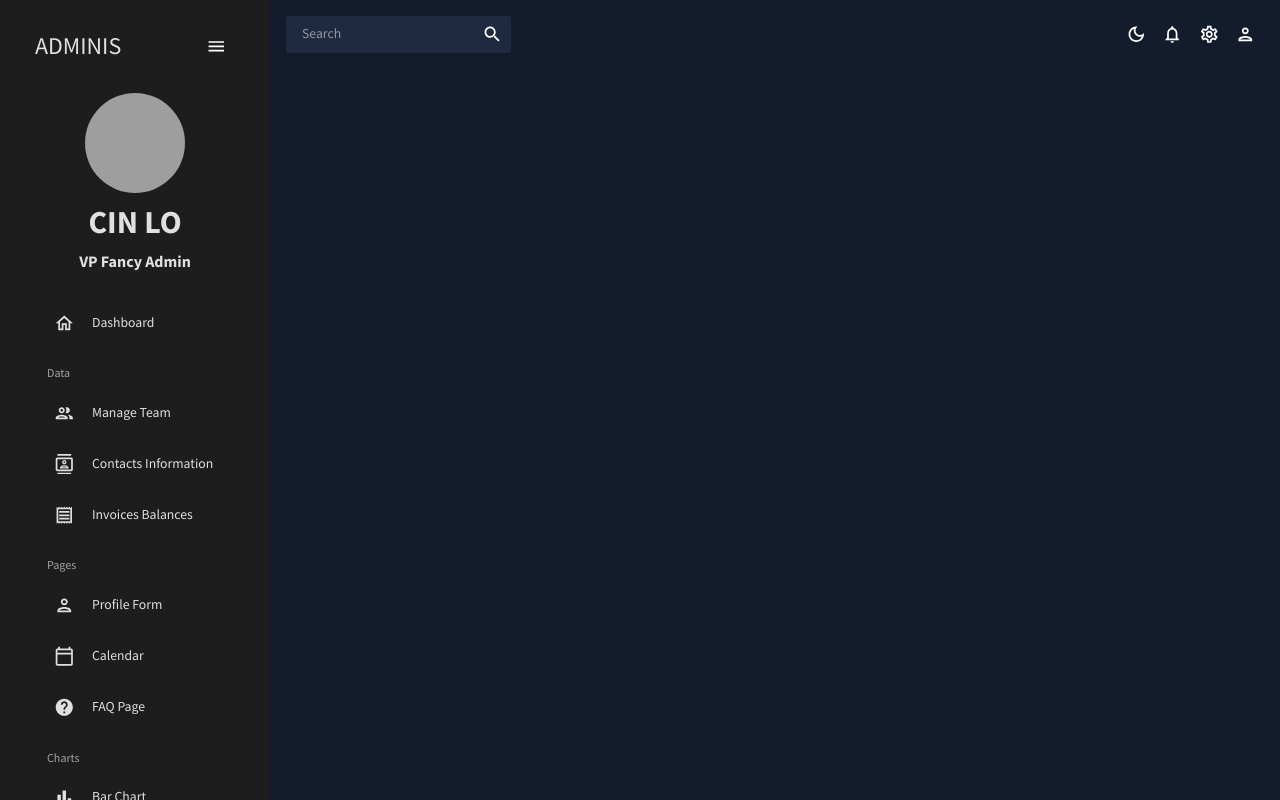
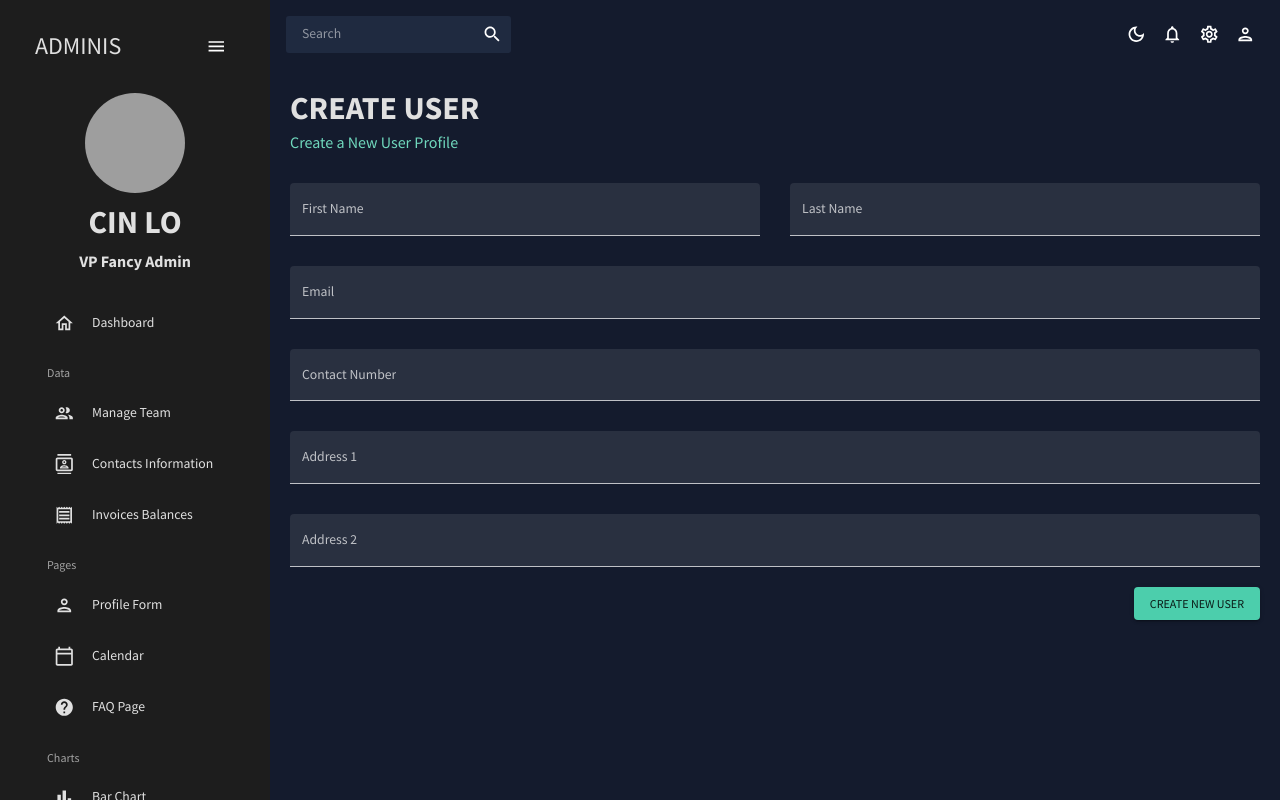
Before and after one commit to CinLo82/reactDashboardApp, a React (Create React App) app: page /form in a window 1280 px wide. Built offline with nearby package versions, Linux system fonts and the light colour scheme; grey boxes are pictures that could not be loaded.

Commit message:
creando create user page

```diff
--- a/package.json
+++ b/package.json
@@ -20,6 +20,7 @@
     "@testing-library/jest-dom": "^5.16.5",
     "@testing-library/react": "^13.4.0",
     "@testing-library/user-event": "^13.5.0",
+    "formik": "^2.2.9",
     "formix": "^0.0.1",
     "react": "^18.2.0",
     "react-dom": "^18.2.0",
--- a/src/App.js
+++ b/src/App.js
@@ -7,8 +7,8 @@
 import Team from './scenes/team';
 import Contacts from './scenes/contacts';
 import Invoices from './scenes/invoices';
+import Form from './scenes/form';
 //import Bar from './scenes/bar';
-//import Form from './scenes/form';
 //import Line from './scenes/line';
 //import Pie from './scenes/pie';
 //import FAQ from './scenes/faq';
@@ -31,8 +31,8 @@
               <Route path='/team' element={<Team />} />
               <Route path='/contacts' element={<Contacts />} />
               <Route path='/invoices' element={<Invoices />} />
-              {/* <Route path='/bar' element={<Bar />} /> */}
-              {/* <Route path='/form' element={<Form />} /> */}
+              <Route path='/form' element={<Form />} />
+                {/* <Route path='/bar' element={<Bar />} /> */}
               {/* <Route path='/line' element={<Line />} /> */}
               {/* <Route path='/pie' element={<Pie />} /> */}
               {/* <Route path='/faq' element={<FAQ />} /> */}
--- /dev/null
+++ b/src/scenes/form/index.jsx
@@ -0,0 +1,150 @@
+import { Box, Button, TextField } from '@mui/material';
+import { Formik } from 'formik';
+import * as yup from 'yup';
+import useMediaQuery from '@mui/material/useMediaQuery';
+import Header from '../../components/Header';
+
+const initialValues = {
+    firstName: '',
+    lastName: '',
+    email: '',
+    contact: '',
+    address1: '',
+    address2: '',
+};
+
+const phoneRegExp =
+  /^((\+[1-9]{1,4}[ -]?)|(\([0-9]{2,3}\)[ -]?)|([0-9]{2,4})[ -]?)*?[0-9]{3,4}[ -]?[0-9]{3,4}$/;
+
+const userSchema = yup.object().shape({
+    firstName: yup.string().required('required'),
+    lastName: yup.string().required('required'),
+    email: yup.string().email('invalid email').required('required'),
+    contact: yup
+        .string()
+        .matches(phoneRegExp, 'Phone number is not valid')
+        .required('required'),
+    address1: yup.string().required('required'),
+    address2: yup.string().required('required'),
+});
+
+const Form = () => {
+    const isNotMobile = useMediaQuery('(min-width:600px)');
+
+    const handleFormSubmit = (values) => {
+        console.log(values);
+    }
+
+    return (
+        <Box m='20px' >
+            <Header title='CREATE USER' subtitle='Create a New User Profile' />
+
+            <Formik
+                onSubmit={handleFormSubmit}
+                initialValues={initialValues}
+                validationSchema={userSchema}
+            >
+                {({ values, errors, touched, handleBlur, handleChange, handleSubmit }) => (
+                    <form onSubmit={handleSubmit}>
+                        <Box
+                            display='grid'
+                            gap='30px' gridTemplateColumns='repeat(4, minmax(0, 1fr))'
+                            sx={{
+                                '& > div': { gridColumn: isNotMobile ? undefined : 'span 4' }
+                             }}
+                        >
+                            <TextField
+                                fullWidth
+                                variant='filled'
+                                type='text'
+                                label='First Name'
+                                onBlur={handleBlur}
+                                onChange={handleChange}
+                                values={values.lastName}
+                                name='lastName'
+                                error={!!touched.lastName && !!errors.lastName}
+                                helperText={touched.lastName  && errors.lastName}
+                                sx={{ gridColumn: 'span 2' }}
+                            />
+                             <TextField
+                                fullWidth
+                                variant='filled'
+                                type='text'
+                                label='Last Name'
+                                onBlur={handleBlur}
+                                onChange={handleChange}
+                                values={values.firstName}
+                                name='firstName'
+                                error={!!touched.firstName && !!errors.firstName}
+                                helperText={touched.firstName  && errors.firstName}
+                                sx={{ gridColumn: 'span 2' }}
+                            />
+                             <TextField
+                                fullWidth
+                                variant='filled'
+                                type='text'
+                                label='Email'
+                                onBlur={handleBlur}
+                                onChange={handleChange}
+                                values={values.email}
+                                name='email'
+                                error={!!touched.email && !!errors.email}
+                                helperText={touched.email  && errors.email}
+                                sx={{ gridColumn: 'span 4' }}
+                            />
+                             <TextField
+                                fullWidth
+                                variant='filled'
+                                type='text'
+                                label='Contact Number'
+                                onBlur={handleBlur}
+                                onChange={handleChange}
+                                values={values.contact}
+                                name='contact'
+                                error={!!touched.contact && !!errors.contact}
+                                helperText={touched.contact  && errors.contact}
+                                sx={{ gridColumn: 'span 4' }}
+                            />
+                             <TextField
+                                fullWidth
+                                variant='filled'
+                                type='text'
+                                label='Address 1'
+                                onBlur={handleBlur}
+                                onChange={handleChange}
+                                values={values.address1}
+                                name='address1'
+                                error={!!touched.address1 && !!errors.address1}
+                                helperText={touched.address1  && errors.address1}
+                                sx={{ gridColumn: 'span 4' }}
+                            />
+                             <TextField
+                                fullWidth
+                                variant='filled'
+                                type='text'
+                                label='Address 2'
+                                onBlur={handleBlur}
+                                onChange={handleChange}
+                                values={values.address2}
+                                name='address2'
+                                error={!!touched.address2 && !!errors.address2}
+                                helperText={touched.address2  && errors.address2}
+                                sx={{ gridColumn: 'span 4' }}
+                            />
+
+                        </Box>
+                        <Box display='flex' justifyContent='end' mt='20px' >
+                            <Button type='submit' color='secondary' variant='contained' >
+                                Create New User
+                            </Button>
+                        </Box>
+                    </form>
+                ) }
+            </Formik>
+
+        </Box>
+
+    );
+}
+
+export default Form;
```
Also changed, not shown: 1 other file (tests, documents, lock files or other folders).
